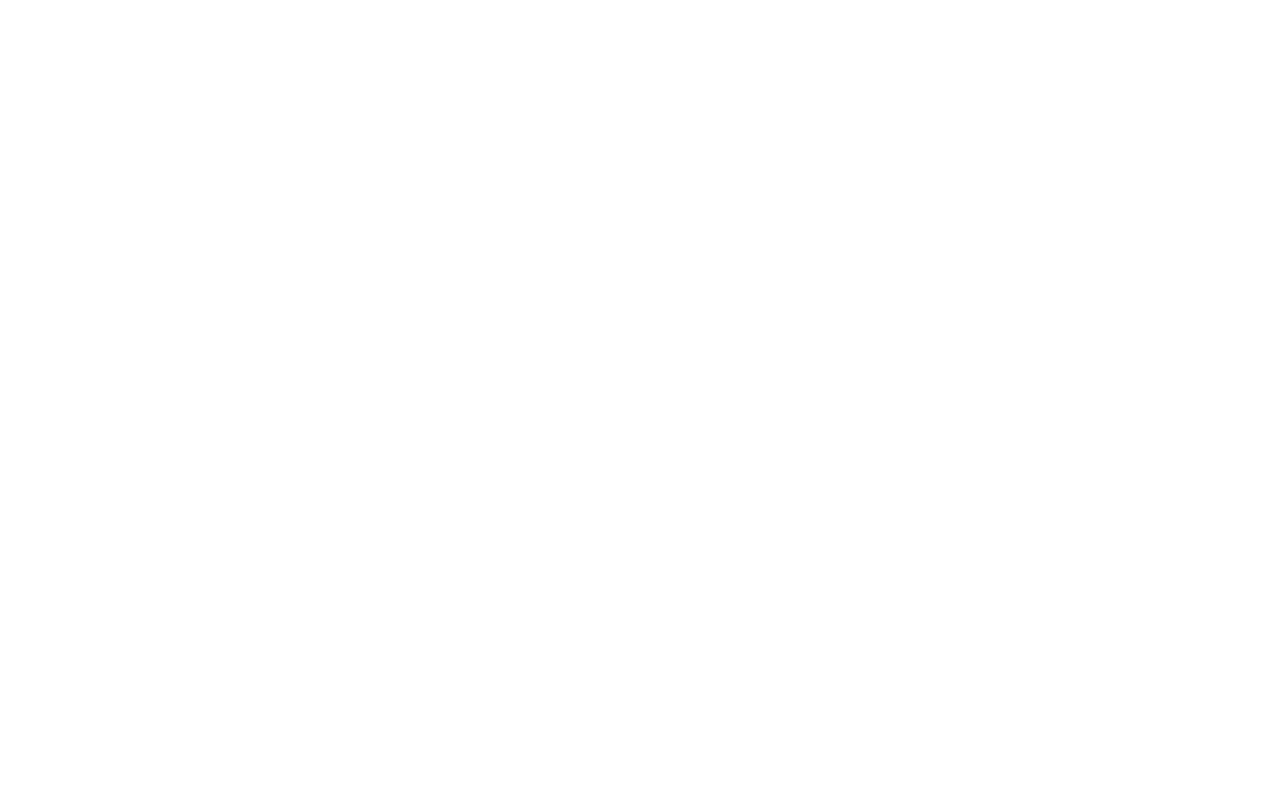
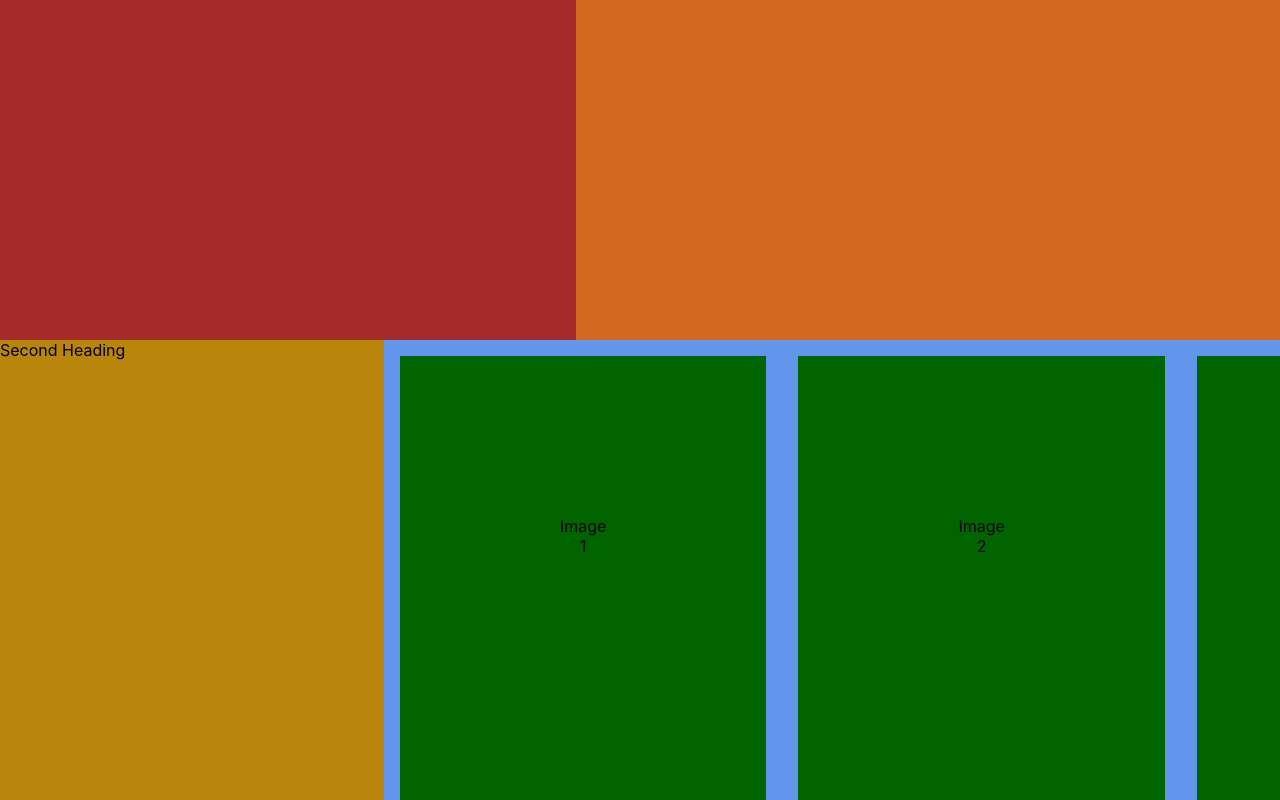
Before and after one commit to umaimab/portfolio_main, a React (Create React App) app: page / in a window 1280 px wide. Shown: the part 300-1100 px from the top of the page. Before the commit the page ends 800 px from the top, so only its background shows below. Built offline with nearby package versions, Linux system fonts and the light colour scheme.

Commit message:
Added 1-3 homepage panels

```diff
--- a/src/components/navbar/navbar.css
+++ b/src/components/navbar/navbar.css
@@ -1,5 +1,5 @@
 .navbar {
-    /* background: rgb(30,30,30); */
+    background: white;
     height: 5rem;
     padding: 1rem 2rem;
     display: flex;
--- a/src/pages/Home/home.css
+++ b/src/pages/Home/home.css
@@ -0,0 +1,81 @@
+.firstPanel {
+    background-color: blue;
+    height: 70vh;
+    display: flex;
+    box-sizing: border-box;
+}
+
+.firstImg {
+    background-color: brown;
+    display: flex;
+    position: relative;
+    width: 45vw;
+}
+
+.firstHeading {
+    background-color: chocolate;
+    display: flex;
+    position: relative;
+    width: 55vw;
+}
+
+.secondPanel {
+    background-color:burlywood;
+    height: 70vh;
+    display: flex;
+}
+
+.secondImg {
+    background-color: cornflowerblue;
+    display: flex;
+    position: relative;
+    width: 70vw;
+    overflow: hidden;
+}
+
+.secondHeading {
+    background-color: darkgoldenrod;
+    display: flex;
+    position: relative;
+    width: 30vw;
+}
+
+.imageRow {
+    background-color: darkgreen;
+    width: 40vw;
+    display: inline-block;
+    align-items: center;
+    justify-content: space-between;
+    margin: 1rem;
+    padding: 10rem;
+}
+
+.thirdPanel {
+    background-color:mediumslateblue;
+    height: 70vh;
+    display: flex;
+}
+
+.thirdHeading {
+    background-color:indigo;
+    display: flex;
+    position: relative;
+    width: 50vw;
+}
+
+.thirdText {
+    background-color:plum;
+    display: flex;
+    position: relative;
+    width: 70vw;
+    overflow: hidden;
+}
+
+.designList {
+    padding: 10rem;
+    justify-content: space-evenly;
+}
+
+li {
+    margin-bottom: 5rem;
+}
--- a/src/pages/Home/home.js
+++ b/src/pages/Home/home.js
@@ -1,9 +1,57 @@
+import React, { useEffect } from 'react';
 import Navbar from '../../components/navbar/navbar'
+import './home.css';
+import '../../styles/global.css';
 
 const Home = () => {
+  useEffect(() => {
+    const container = document.getElementById('secondImgContainer');
+
+    const handleWheelScroll = (event) => {
+      event.preventDefault();
+      container.scrollLeft += event.deltaY;
+    };
+
+    container.addEventListener('wheel', handleWheelScroll);
+
+    return () => {
+      container.removeEventListener('wheel', handleWheelScroll);
+    };
+  }, []);
 
     return (
-      <Navbar />
+      <div className='firstContainer'>
+        <Navbar />
+        <div className='firstPanel'>
+          <div className='firstImg'>First Image</div>
+          <div className='firstHeading'>First Heading</div>
+        </div>
+
+        <div className='secondPanel'>
+          <div className='secondHeading'>Second Heading</div>
+          <div className='secondImg' id='secondImgContainer'>
+            <div className='imageRow'>Image 1</div>
+            <div className='imageRow'>Image 2</div>
+            <div className='imageRow'>Image 3</div>
+            <div className='imageRow'>Image 4</div>
+            <div className='imageRow'>Image 5</div>
+          </div>
+        </div>
+
+        <div className='thirdPanel'>
+          <div className='thirdHeading'>Third Heading</div>
+          <div className='thirdText' >
+            <ul className='designList'>
+              <li>Bullet 1</li>
+              <li>Bullet 2</li>
+              <li>Bullet 3</li>
+              <li>Bullet 4</li>
+              <li>Bullet 5</li>
+              <li>Bullet 6</li>
+            </ul>
+          </div>
+        </div>
+      </div>
     )
   }
 
--- a/src/styles/global.css
+++ b/src/styles/global.css
@@ -0,0 +1,8 @@
+body, html {
+    margin: 0;
+    padding: 0;
+}
+
+* {
+    box-sizing: border-box;
+}
```
